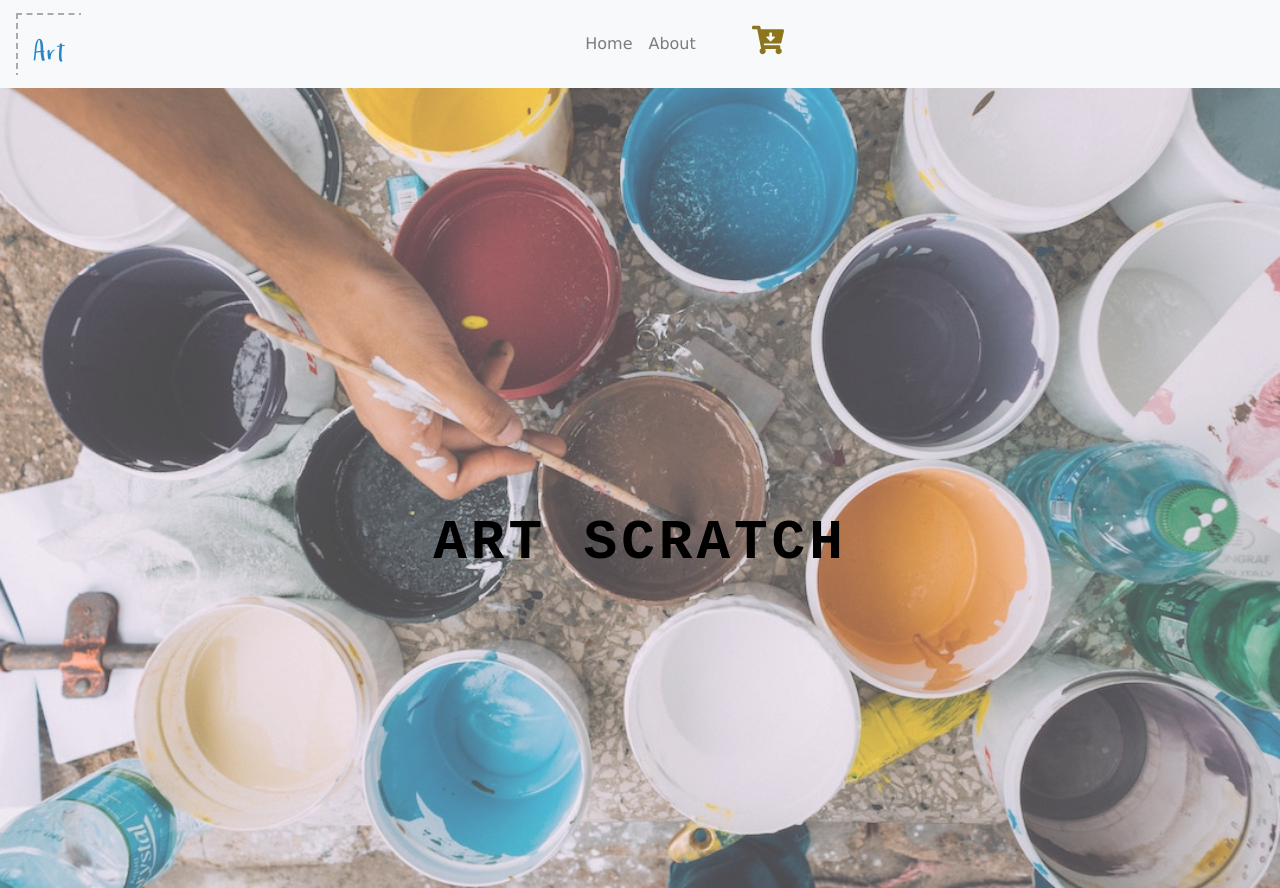
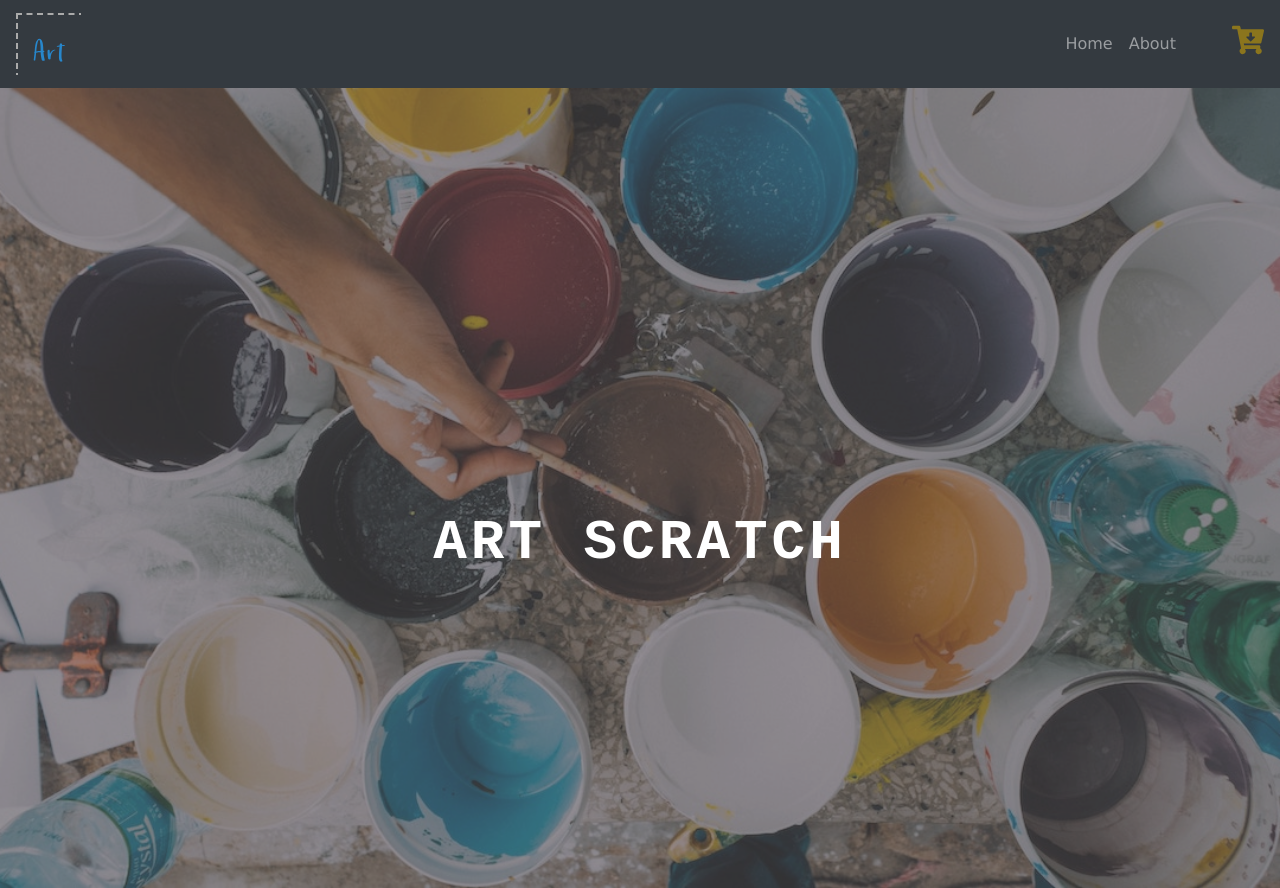
Before and after one commit to h3c70rdelAn9el/quick-art-store, a Gatsby site: page / in a window 1280 px wide. Shown: the top 888 px of the page. Built offline with nearby package versions, Linux system fonts and the light colour scheme; Gatsby itself is replaced by a stand-in of ours.

Commit message:
Some more styling to the background image, and push navbar menu links to right.

```diff
--- a/src/components/globals/BackgroundSection.js
+++ b/src/components/globals/BackgroundSection.js
@@ -4,9 +4,11 @@ import BackgroundImage from  'gatsby-background-image';
 const BackgroundSection = ({ img, styleClass, title, children }) => (
   <div>
     <div className="image-container">
-      <BackgroundImage className={styleClass} fluid={img}>
-        {children}
-      </BackgroundImage>
+      <div className="image-container__image">
+        <BackgroundImage className={styleClass} fluid={img}>
+          {children}
+        </BackgroundImage>
+      </div>
     </div>
     <h1 className="head-title text-uppercase text-center display-4 font-weight-bold">
       {title}
--- a/src/components/globals/Navbar.js
+++ b/src/components/globals/Navbar.js
@@ -34,7 +34,7 @@ export default class Navbar extends Component {
 
   render() {
     return (
-      <nav className="navbar navbar-expand-md bg-light navbar-light">
+      <nav className="navbar navbar-expand-md bg-dark navbar-dark">
         <Link to="/" className="navbar-brand">
           <img src={logo} alt="logo"/>
         </Link>
@@ -46,7 +46,7 @@ export default class Navbar extends Component {
           <span className="navbar-toggler-icon " />
         </button>
         <div className={this.state.css}>
-          <ul className="navbar-nav mx-auto">
+          <ul className="navbar-nav ml-auto">
             {
               this.state.links.map(link => {
                 return (
--- a/src/components/layout.css
+++ b/src/components/layout.css
@@ -40,9 +40,16 @@ h1, h2, h3, h4, h5, h6 {
 }
 
 .image-container {
-  opacity: .7;
+  background-color: black;
+  overflow: hidden;
+  background: black;
+  overflow: hidden;
+  opacity: .8;
 }
 
+.image-container__image {
+  opacity: .5;
+}
 
 /* .overlay {
   opacity: .5;
@@ -61,12 +68,13 @@ h1, h2, h3, h4, h5, h6 {
 } */
 
 .head-title {
-  color: black;
+  /* color: rgb(33, 112, 157); */
+  color: white;
   position: absolute;
   top: 68%;
   left: 50%;
   transform: translate(-50%, -50%);
-  z-index: 1;
+  /* z-index: 5; */
 }
 
 .btn {
```
